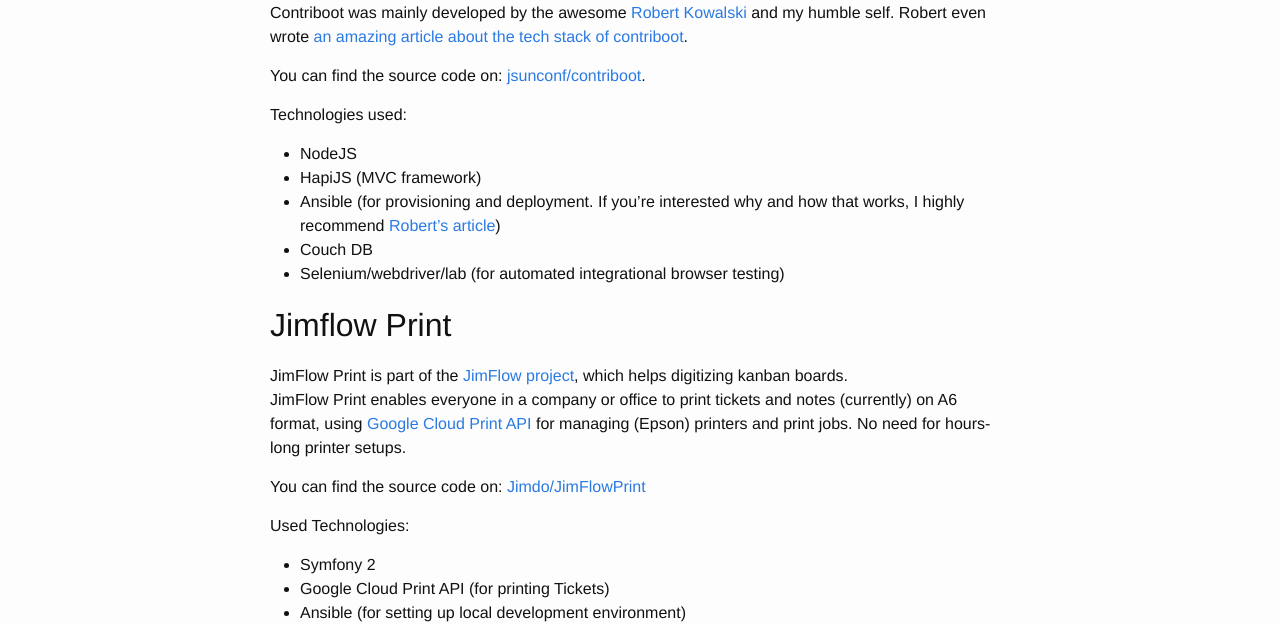
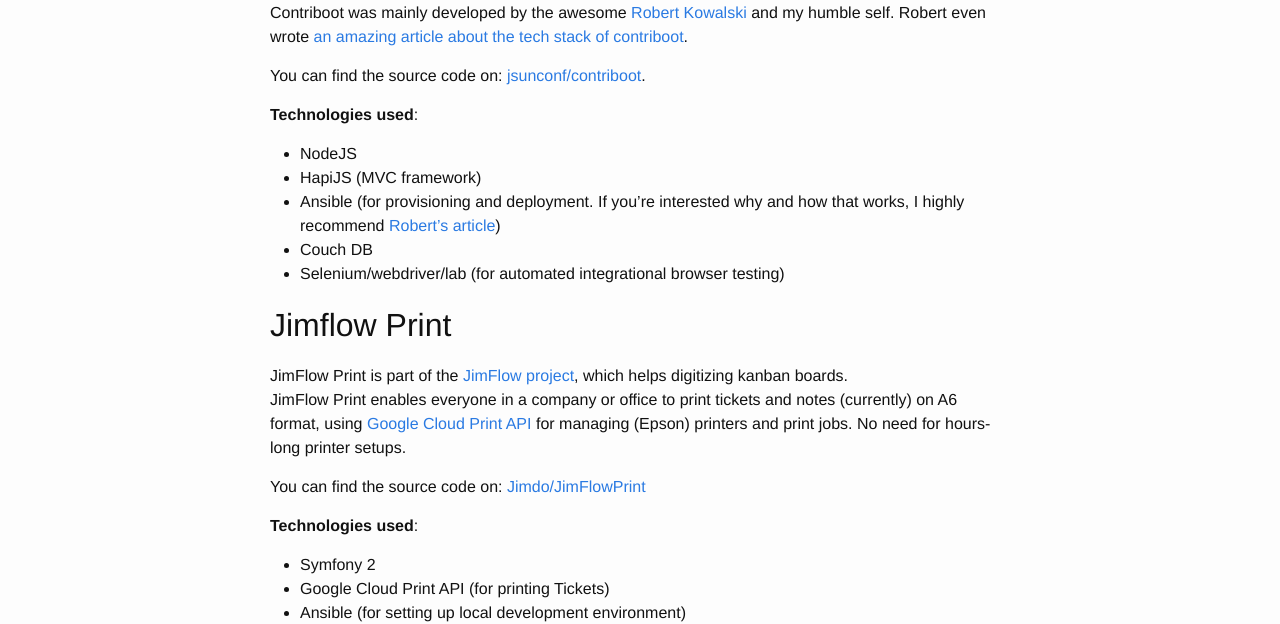
Before and after one commit to robin-drexler/robin-drexler.com, a Jekyll site: the page built from projects.markdown, in a window 1280 px wide. Shown: the part 854-1478 px from the top of the page. Built offline with Jekyll 4.4.1, drawn with Linux system fonts in a browser that asks for light colours.

```diff
--- a/projects.markdown
+++ b/projects.markdown
@@ -22,6 +22,7 @@ It's heavily inspired by [jekyll](http://jekyllrb.com/ "http://jekyllrb.com/").
 *   RSpec
 
 You can find the source code on [robin-drexler/cosch](https://github.com/robin-drexler/cosch "https://github.com/robin-drexler/cosch").
+
 ## Contriboot
 Contriboot is an application that allows [barcamp style conferences](http://en.wikipedia.org/wiki/BarCamp "http://en.wikipedia.org/wiki/BarCamp") (e.g. unconferences) to gather talk proposals and interests online before the actual event takes place.
 Visitors are able to vote for talks they're interested in, so the people submitting talks can roughly gauge the interest.
@@ -30,7 +31,7 @@ Contriboot was mainly developed by the awesome [Robert Kowalski](http://robert-k
 
 You can find the source code on: [jsunconf/contriboot](https://github.com/jsunconf/contriboot "https://github.com/jsunconf/contriboot").
 
-Technologies used:
+**Technologies used**:
 
 *   NodeJS
 *   HapiJS (MVC framework)
@@ -44,7 +45,7 @@ JimFlow Print enables everyone in a company or office to print tickets and notes
 
 You can find the source code on: [Jimdo/JimFlowPrint](https://github.com/Jimdo/JimFlowPrint "https://github.com/Jimdo/JimFlowPrint")
 
-Used Technologies:
+**Technologies used**:
 
 *   Symfony 2
 *   Google Cloud Print API (for printing Tickets)
```
